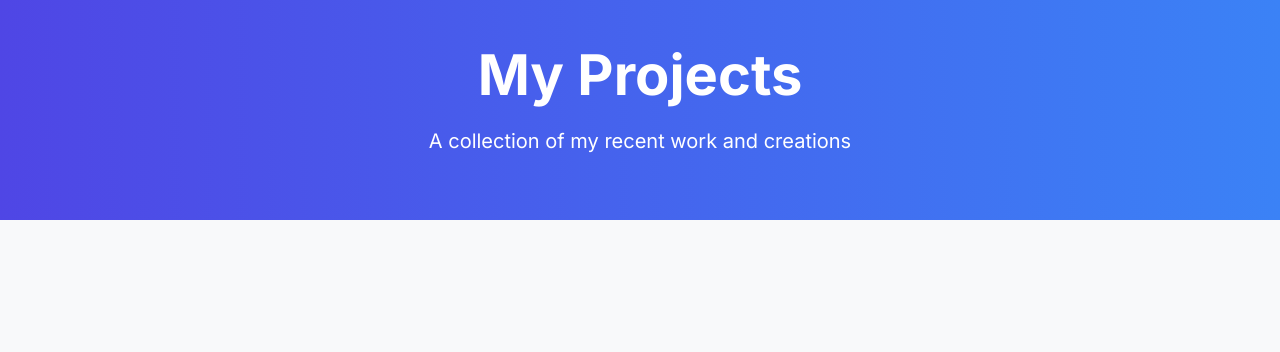
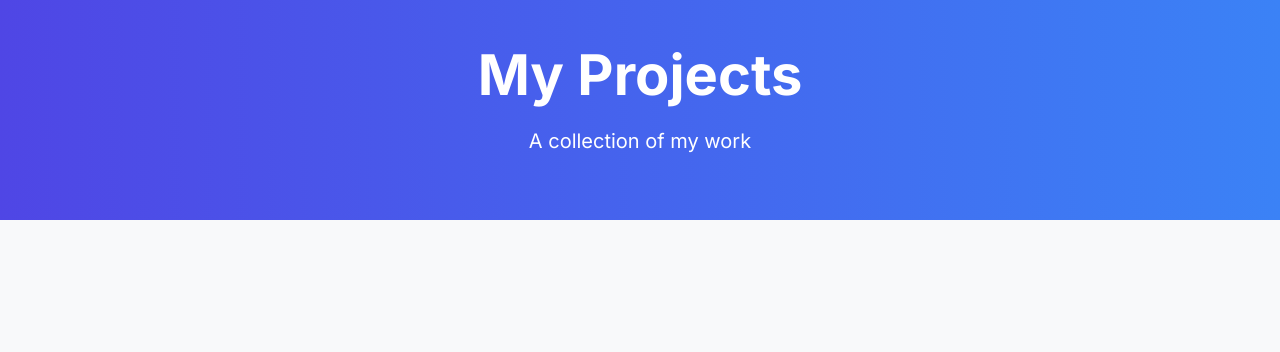
Before and after one commit to Neil4ad/ContentPortfolio, a Flask app: page /projects in a window 1280 px wide. Shown: the part 73-425 px from the top of the page. Run offline with Flask 3, Linux system fonts and the light colour scheme; some libraries are stand-ins or nearby versions.

Commit message:
Fixed subheading text on Projects page (took out "recent" from subtitle)

```diff
--- a/templates/projects.html
+++ b/templates/projects.html
@@ -4,7 +4,7 @@
 <div class="works-banner">
     <div class="container">
         <h1 class="works-title fade-in">My Projects</h1>
-        <p class="works-subtitle fade-in">A collection of my recent work and creations</p>
+        <p class="works-subtitle fade-in">A collection of my work</p>
     </div>
 </div>
 
```
